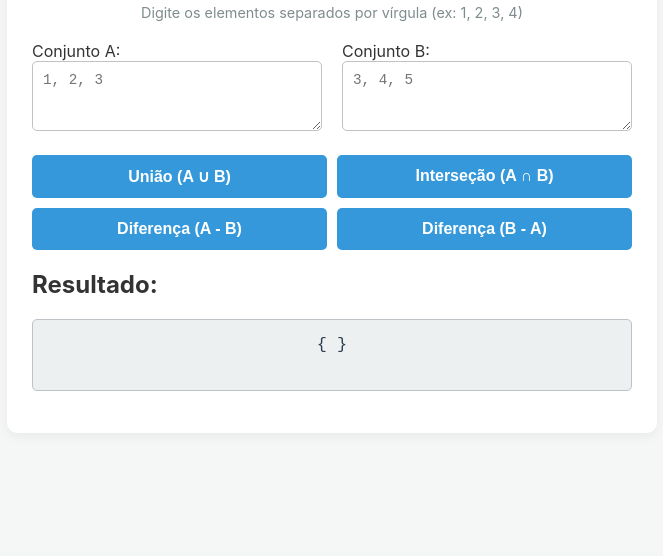
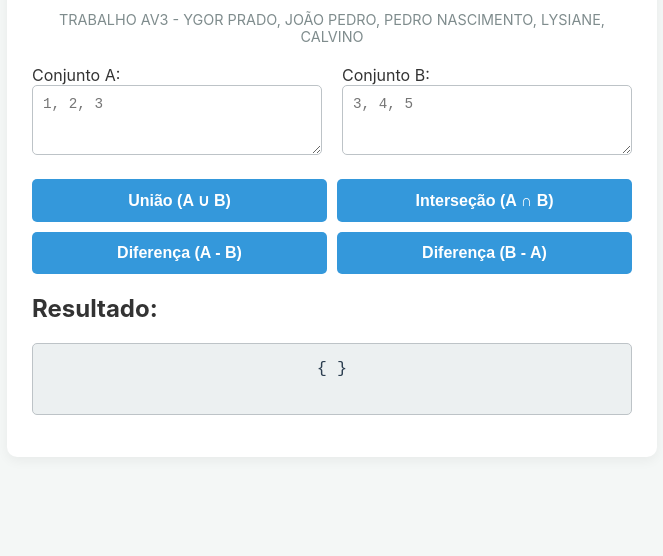
Before and after one commit to ygorpradoch/ProjetoMatematica, a website: page index.html in a window 1280 px wide. Shown: the part 244-800 px from the top of the page, without its empty margins (308-971 px from the left). Drawn offline with Linux system fonts and the light colour scheme.

Commit message:
Update index.html

```diff
--- a/index.html
+++ b/index.html
@@ -11,6 +11,7 @@
     <div class="container">
         <h1>Calculadora de Operações de Conjuntos</h1>
         <p>Digite os elementos separados por vírgula (ex: 1, 2, 3, 4)</p>
+        <p>TRABALHO AV3 - YGOR PRADO, JOÃO PEDRO, PEDRO NASCIMENTO, LYSIANE, CALVINO</p>
 
         <div class="input-area">
             <div class="set-input">
```
